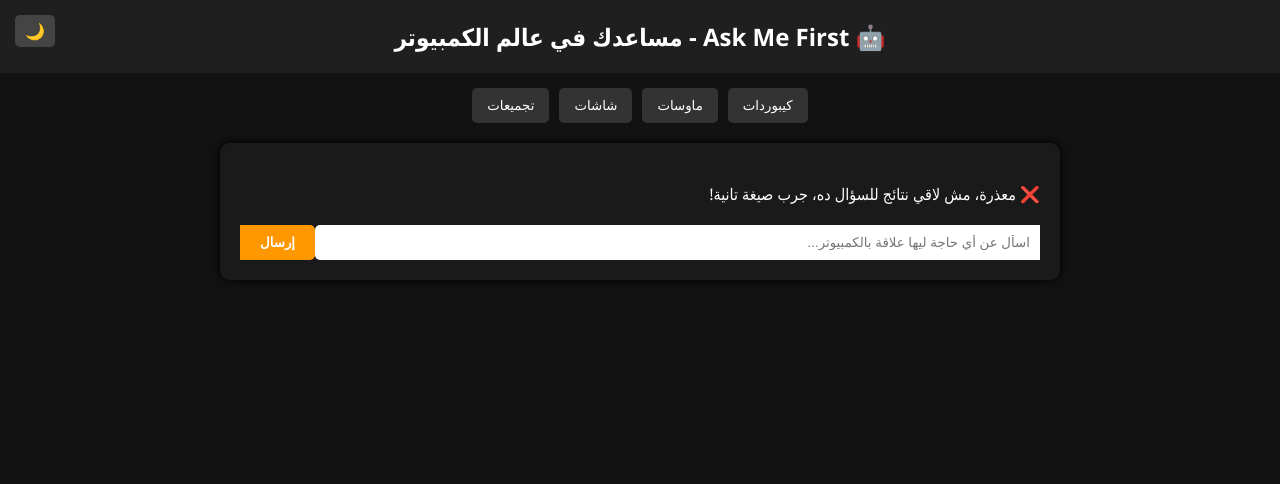
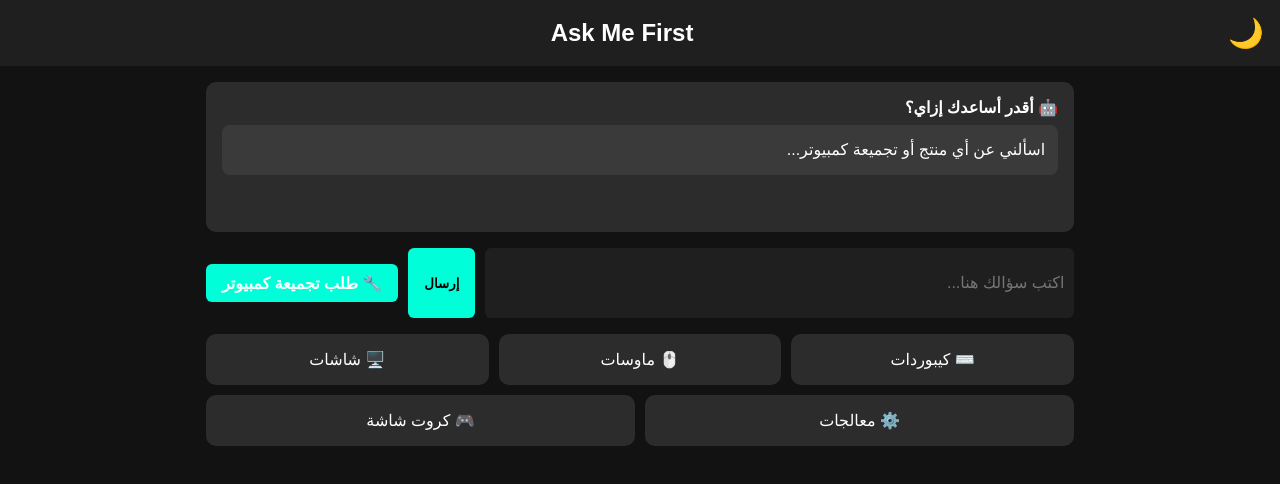
Before and after one commit to mohamed1234545/ASK-ME-FIRST-, a plain HTML site: page index.html in a window 1280 px wide. Both pictures are taken after a click on the button "إرسال". Drawn offline with Linux system fonts and the light colour scheme.

Commit message:
Update index.html

```diff
--- a/index.html
+++ b/index.html
@@ -1,252 +1,245 @@
 <!DOCTYPE html>
 <html lang="ar" dir="rtl">
 <head>
-  <meta charset="UTF-8" />
-  <meta name="viewport" content="width=device-width, initial-scale=1.0"/>
+  <meta charset="UTF-8">
+  <meta name="viewport" content="width=device-width, initial-scale=1">
   <title>Ask Me First</title>
   <style>
+    * { box-sizing: border-box; transition: all 0.3s ease; }
     body {
-      margin: 0;
-      font-family: 'Segoe UI', Tahoma, Geneva, Verdana, sans-serif;
-      background-color: #121212;
-      color: #fff;
-      transition: 0.3s;
+      margin: 0; padding: 0;
+      font-family: 'Cairo', sans-serif;
+      background: #121212; color: #fff;
     }
-
+    body.light-mode {
+      background: #fff; color: #000;
+    }
     header {
-      background-color: #1f1f1f;
-      padding: 20px;
-      text-align: center;
-      font-size: 24px;
+      display: flex; align-items: center; padding: 1rem;
+      background: #1f1f1f; position: sticky; top: 0; z-index: 1000;
+    }
+    .toggle-mode {
+      font-size: 1.8rem; cursor: pointer; margin-right: auto;
+      user-select: none;
+    }
+    .toggle-mode.rotate { transform: rotate(180deg); }
+    h1 { margin: 0; font-size: 1.5rem; text-align: center; flex: 1; }
+    .container {
+      max-width: 900px; margin: auto; padding: 1rem;
+    }
+    .chat-box {
+      background: #2c2c2c; border-radius: 10px; padding: 1rem;
+      margin-bottom: 1rem; min-height: 150px;
+    }
+    .response {
+      background: #3a3a3a; padding: .8rem; border-radius: 8px;
+      line-height: 1.5; margin-top: .5rem;
+    }
+    .input-group {
+      display: flex; gap: 10px;
+    }
+    input[type="text"] {
+      flex: 1; padding: .6rem; border: none;
+      border-radius: 6px; outline: none; font-size: 1rem;
+      background: #1f1f1f; color: inherit;
+    }
+    .input-group button {
+      padding: .6rem 1rem; background: #00ffd9;
+      border: none; border-radius: 6px; cursor: pointer;
       font-weight: bold;
     }
-
-    .chatbox {
-      max-width: 800px;
-      margin: 20px auto;
-      padding: 20px;
-      background-color: #1a1a1a;
-      border-radius: 10px;
-      box-shadow: 0 0 10px #000;
+    .build-button {
+      display: block; margin: 1rem auto;
+      background: #ff9800; color: #fff;
+      padding: .8rem 1.2rem; border: none; border-radius: 8px;
+      font-size: 1rem; cursor: pointer;
     }
-
-    .input-area {
-      display: flex;
-      margin-top: 20px;
+    .sections {
+      display: flex; flex-wrap: wrap; gap: 10px; margin-top: 1rem;
     }
-
-    .input-area input {
-      flex: 1;
-      padding: 10px;
-      border: none;
-      border-radius: 5px 0 0 5px;
+    .section {
+      flex: 1 1 30%; background: #2c2c2c; text-align: center;
+      padding: 1rem; border-radius: 10px; cursor: pointer;
+      user-select: none;
     }
-
-    .input-area button {
-      padding: 10px 20px;
-      border: none;
-      background-color: #ff9800;
-      color: white;
-      font-weight: bold;
-      border-radius: 0 5px 5px 0;
-      cursor: pointer;
+    .products {
+      display: none; padding: 1rem; background: #1a1a1a;
+      margin-top: .5rem; border-radius: 10px;
     }
-
-    .response {
-      margin-top: 20px;
-      animation: fadeIn 0.5s ease-in-out;
-    }
-
-    .product {
-      background-color: #252525;
-      margin-top: 15px;
-      padding: 15px;
-      border-radius: 8px;
-      display: flex;
-      gap: 15px;
+    .filters {
+      display: flex; gap: 10px; margin-bottom: 1rem;
       flex-wrap: wrap;
     }
-
-    .product img {
-      width: 120px;
-      height: 120px;
-      border-radius: 5px;
-      object-fit: cover;
+    .filters button {
+      padding: .4rem .8rem; border: none; border-radius: 5px;
+      background: #444; color: #fff; cursor: pointer;
     }
-
-    .product-details {
-      flex: 1;
+    .filters button.active {
+      background: #00ffd9; color: #000;
     }
-
-    .product-details h3 {
-      margin: 0;
-      font-size: 18px;
+    .product-item {
+      display: flex; gap: 10px; margin-bottom: 1rem;
+      align-items: center;
     }
-
-    .product-details p {
-      margin: 5px 0;
+    .product-item img {
+      width: 100px; height: 100px; object-fit: cover;
+      border-radius: 8px;
     }
-
-    .product-details a {
-      color: #4caf50;
-      text-decoration: none;
-      margin-right: 10px;
-    }
-
-    .categories {
-      display: flex;
-      justify-content: center;
-      gap: 10px;
-      margin-top: 15px;
-      flex-wrap: wrap;
-    }
-
-    .categories button {
-      background-color: #333;
-      color: white;
-      padding: 10px 15px;
-      border: none;
-      border-radius: 5px;
-      cursor: pointer;
-    }
-
-    .mode-toggle {
-      position: absolute;
-      top: 15px;
-      left: 15px;
-      cursor: pointer;
-      background-color: #444;
-      padding: 5px 10px;
-      color: white;
-      border-radius: 5px;
-    }
-
-    @keyframes fadeIn {
-      from {opacity: 0;}
-      to {opacity: 1;}
+    .product-details { flex: 1; }
+    @media(max-width:600px){
+      .section { flex:1 1 100%; }
+      .product-item { flex-direction: column; align-items: flex-start; }
     }
   </style>
 </head>
-<body>
-
-<div class="mode-toggle" onclick="toggleMode()">🌙</div>
-
-<header>🤖 Ask Me First - مساعدك في عالم الكمبيوتر</header>
-
-<div class="categories">
-  <button onclick="showCategory('كيبورد')">كيبوردات</button>
-  <button onclick="showCategory('ماوس')">ماوسات</button>
-  <button onclick="showCategory('شاشة')">شاشات</button>
-  <button onclick="showCategory('تجميعة')">تجميعات</button>
+<body class="dark-mode">
+  <header>
+    <div id="modeIcon" class="toggle-mode" onclick="toggleMode()">🌙</div>
+    <h1>Ask Me First</h1>
+  </header>
+  <div class="container">
+    <div class="chat-box">
+      🤖 <strong>أقدر أساعدك إزاي؟</strong>
+      <div id="responseBox" class="response">
+        اسألني عن أي منتج أو تجميعة كمبيوتر...
+      </div>
+    </div>
+    <div class="input-group">
+      <input id="userInput" type="text" placeholder="اكتب سؤالك هنا..." onkeydown="if(event.key==='Enter') getResponse()">
+      <button onclick="getResponse()">إرسال</button>
+      <button class="build-button" onclick="toggleBuild()">🔧 طلب تجميعة كمبيوتر</button>
     </div>
 
-<div class="chatbox" id="chatbox">
-  <div class="response" id="bot">
-    🤖 أهلاً! أقدر أساعدك في إيه؟ اسألني مثلاً:
-    <ul>
-      <li>أفضل كيبورد بـ 2000 جنيه</li>
-      <li>أفضل ماوس جيمينج</li>
-      <li>أرخص تجميعة للألعاب</li>
-    </ul>
+    <div class="sections">
+      <div class="section" onclick="toggleProducts('keyboards')">⌨️ كيبوردات</div>
+      <div class="section" onclick="toggleProducts('mice')">🖱️ ماوسات</div>
+      <div class="section" onclick="toggleProducts('screens')">🖥️ شاشات</div>
+      <div class="section" onclick="toggleProducts('cpus')">⚙️ معالجات</div>
+      <div class="section" onclick="toggleProducts('gpus')">🎮 كروت شاشة</div>
     </div>
 
-  <div class="input-area">
-    <input type="text" id="userInput" placeholder="اسأل عن أي حاجة ليها علاقة بالكمبيوتر...">
-    <button onclick="getAnswer()">إرسال</button>
+    <!-- Products Sections -->
+    <div id="keyboards" class="products">
+      <div class="filters">
+        <button onclick="applyFilter('keyboards','asc',this)">الأرخص</button>
+        <button onclick="applyFilter('keyboards','desc',this)">الأعلى سعرًا</button>
+      </div>
+      <div id="keyboards-list"></div>
+    </div>
+    <div id="mice" class="products">
+      <div class="filters">
+        <button onclick="applyFilter('mice','asc',this)">الأرخص</button>
+        <button onclick="applyFilter('mice','desc',this)">الأعلى سعرًا</button>
+      </div>
+      <div id="mice-list"></div>
+    </div>
+    <div id="screens" class="products">
+      <div class="filters">
+        <button onclick="applyFilter('screens','asc',this)">الأرخص</button>
+        <button onclick="applyFilter('screens','desc',this)">الأعلى سعرًا</button>
+      </div>
+      <div id="screens-list"></div>
+    </div>
+    <div id="cpus" class="products">
+      <div class="filters">
+        <button onclick="applyFilter('cpus','asc',this)">الأرخص</button>
+        <button onclick="applyFilter('cpus','desc',this)">الأعلى سعرًا</button>
+      </div>
+      <div id="cpus-list"></div>
+    </div>
+    <div id="gpus" class="products">
+      <div class="filters">
+        <button onclick="applyFilter('gpus','asc',this)">الأرخص</button>
+        <button onclick="applyFilter('gpus','desc',this)">الأعلى سعرًا</button>
+      </div>
+      <div id="gpus-list"></div>
     </div>
   </div>
 
   <script>
-  const productsDB = {
-    'كيبورد': [
-      {
-        name: "Redragon K552 Kumara",
-        price: "1700 جنيه",
-        img: "https://m.media-amazon.com/images/I/61o0aZ-1zLL.jpg",
-        links: ["https://www.jumia.com.eg", "https://www.noon.com"]
+    // Data sources simulation
+    const sources = {
+      amazon: {
+        keyboards: [
+          {name:'Redragon K552',price:1700,img:'https://m.media-amazon.com/images/I/61eVx3kMKjL.jpg',link:'https://amazon.eg'},
+          {name:'Logitech G Pro X',price:2900,img:'https://m.media-amazon.com/images/I/61L2i3Uxd0L._AC_SL1500_.jpg',link:'https://amazon.com'}
+        ],
+        mice: [
+          {name:'Logitech G203',price:900,img:'https://m.media-amazon.com/images/I/61LtuGzXeaL.jpg',link:'https://amazon.eg'},
+          {name:'Razer DeathAdder',price:1850,img:'https://m.media-amazon.com/images/I/61doeA1v4iL.jpg',link:'https://amazon.com'}
+        ]
+        // ... similarly for screens, cpus, gpus
       },
-      {
-        name: "Redragon K617 Fizz",
-        price: "1750 جنيه",
-        img: "https://m.media-amazon.com/images/I/61+nbG7dcbL.jpg",
-        links: ["https://www.jumia.com.eg", "https://www.noon.com"]
+      jumia: {
+        keyboards: [
+          {name:'Redragon K617',price:1750,img:'https://example.com/k617.jpg',link:'https://jumia.com.eg'},
+          {name:'Aula F2066',price:1200,img:'https://example.com/aula.jpg',link:'https://jumia.com.eg'}
+        ],
+        mice: [
+          {name:'Redragon M601',price:800,img:'https://example.com/m601.jpg',link:'https://jumia.com.eg'},
+          {name:'HyperX Pulsefire',price:2000,img:'https://example.com/hyperx.jpg',link:'https://jumia.com.eg'}
+        ]
+        // ... similarly for screens, cpus, gpus
       }
-    ],
-    'ماوس': [
-      {
-        name: "Logitech G203",
-        price: "550 جنيه",
-        img: "https://m.media-amazon.com/images/I/61LtuGzXeaL._AC_SL1500_.jpg",
-        links: ["https://www.amazon.com", "https://www.noon.com"]
-      },
-      {
-        name: "Razer DeathAdder V2",
-        price: "1600 جنيه",
-        img: "https://m.media-amazon.com/images/I/61doeA1v4iL.jpg",
-        links: ["https://www.jumia.com.eg", "https://www.amazon.com"]
-      }
-    ],
-    'شاشة': [
-      {
-        name: "LG 24'' UltraGear",
-        price: "4200 جنيه",
-        img: "https://m.media-amazon.com/images/I/81i9A-jXGKL.jpg",
-        links: ["https://www.amazon.com", "https://www.noon.com"]
-      }
-    ],
-    'تجميعة': [
-      {
-        name: "تجميعة Ryzen 5 + GTX 1660",
-        price: "13000 جنيه",
-        img: "https://m.media-amazon.com/images/I/91A+4yaeSBL.jpg",
-        links: ["https://ahw.store/ar", "https://www.amazon.com"]
-      }
-    ]
     };
 
-  function getAnswer() {
-    const userText = document.getElementById("userInput").value.toLowerCase();
-    const container = document.getElementById("bot");
-    container.innerHTML = "";
+    function toggleMode() {
+      document.body.classList.toggle("light-mode");
+      document.getElementById("modeIcon").classList.toggle("rotate");
+    }
 
-    let found = false;
-    for (const category in productsDB) {
-      if (userText.includes(category)) {
-        found = true;
-        productsDB[category].forEach(prod => {
-          container.innerHTML += `
-            <div class="product">
-              <img src="${prod.img}" onerror="this.src='https://via.placeholder.com/120?text=No+Image'"/>
+    function toggleBuild() {
+      const buildSection = document.getElementById('build-section');
+      buildSection.style.display = buildSection.style.display === 'block' ? 'none' : 'block';
+    }
+
+    function toggleProducts(category) {
+      document.querySelectorAll('.products').forEach(section => section.style.display = 'none');
+      const section = document.getElementById(category);
+      section.style.display = section.style.display === 'block' ? 'none' : 'block';
+      loadProducts(category);
+    }
+
+    function loadProducts(category) {
+      const productList = document.getElementById(category + '-list');
+      const source = sources.amazon[category] || [];
+      productList.innerHTML = source.map(item => `
+        <div class="product-item">
+          <img src="${item.img}" alt="${item.name}">
           <div class="product-details">
-                <h3>${prod.name}</h3>
-                <p>السعر: ${prod.price}</p>
-                ${prod.links.map(link => `<a href="${link}" target="_blank">شراء</a>`).join("")}
+            <strong>${item.name}</strong>
+            <p>${item.price} جنيه</p>
+            <a href="${item.link}" target="_blank">شراء</a>
           </div>
         </div>
-          `;
-        });
-      }
+      `).join('');
     }
 
-    if (!found) {
-      container.innerHTML = "❌ معذرة، مش لاقي نتائج للسؤال ده، جرب صيغة تانية!";
+    function applyFilter(category, order, button) {
+      const productList = document.getElementById(category + '-list');
+      const source = sources.amazon[category] || [];
+      const sortedProducts = [...source].sort((a, b) => order === 'asc' ? a.price - b.price : b.price - a.price);
+      productList.innerHTML = sortedProducts.map(item => `
+        <div class="product-item">
+          <img src="${item.img}" alt="${item.name}">
+          <div class="product-details">
+            <strong>${item.name}</strong>
+            <p>${item.price} جنيه</p>
+            <a href="${item.link}" target="_blank">شراء</a>
+          </div>
+        </div>
+      `).join('');
+      button.classList.toggle('active');
     }
 
-    document.getElementById("userInput").value = "";
-  }
-
-  function showCategory(cat) {
-    document.getElementById("userInput").value = cat;
-    getAnswer();
-  }
-
-  function toggleMode() {
-    const body = document.body;
-    const isDark = body.style.backgroundColor === "white";
-    body.style.backgroundColor = isDark ? "#121212" : "white";
-    body.style.color = isDark ? "white" : "#121212";
+    function getResponse() {
+      const userInput = document.getElementById("userInput").value;
+      if (!userInput) return;
+      document.getElementById("responseBox").innerHTML = 'جارٍ البحث...';
+      setTimeout(() => {
+        document.getElementById("responseBox").innerHTML = 'تم العثور على النتائج!';
+      }, 2000);
     }
   </script>
-
 </body>
 </html>
```
Lines whose indentation alone changed are shown as unchanged.
